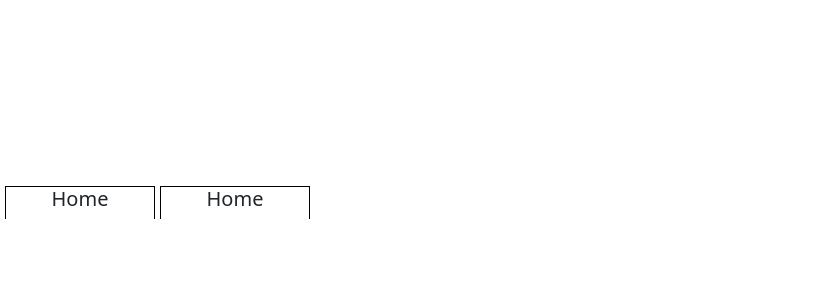
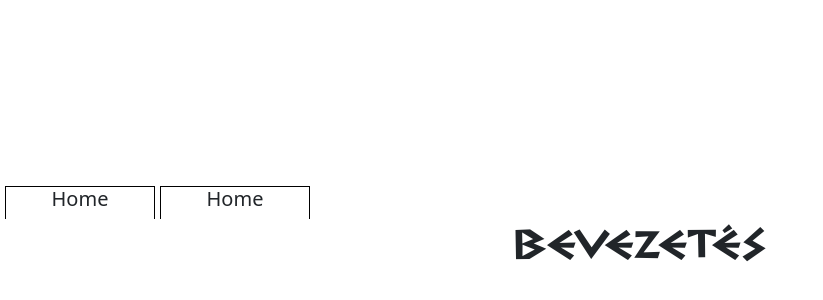
Before and after one commit to klucsik/ekkovek_szakkonyve, a Vue app: page / in a window 1280 px wide. Shown: the part 114-414 px from the top of the page, without its empty margins (0-823 px from the left). Built offline with nearby package versions, Linux system fonts and the light colour scheme.

Commit message:
Added new Font
Added new font called Navarone used in the source document

```diff
--- a/src/components/CCMenu.vue
+++ b/src/components/CCMenu.vue
@@ -17,8 +17,7 @@
         </div>
       </div>
       <div id="main">
-        <div id="title">
-        </div>
+        <div id="title"><h1>Bevezetés</h1></div>
         <div id="text-box">
         </div>
       </div>
@@ -69,7 +68,10 @@ export default {
     transform: scale(1);
   }
 }
-
+@font-face {
+  font-family: Navarone;
+  src: url(../../Fonts/Navarone-Regular.woff);
+}
 
 #parent {
   width: 100%;
@@ -96,5 +98,9 @@ export default {
   animation-name: heartBeat;
   animation-duration: 1s;
 }
+#title {
+  text-align: center;
+  font-family: Navarone;
+}
 
 </style>
```
Also changed, not shown: Fonts/Navarone-Regular.ttf (added), Fonts/Navarone-Regular.woff (added).
